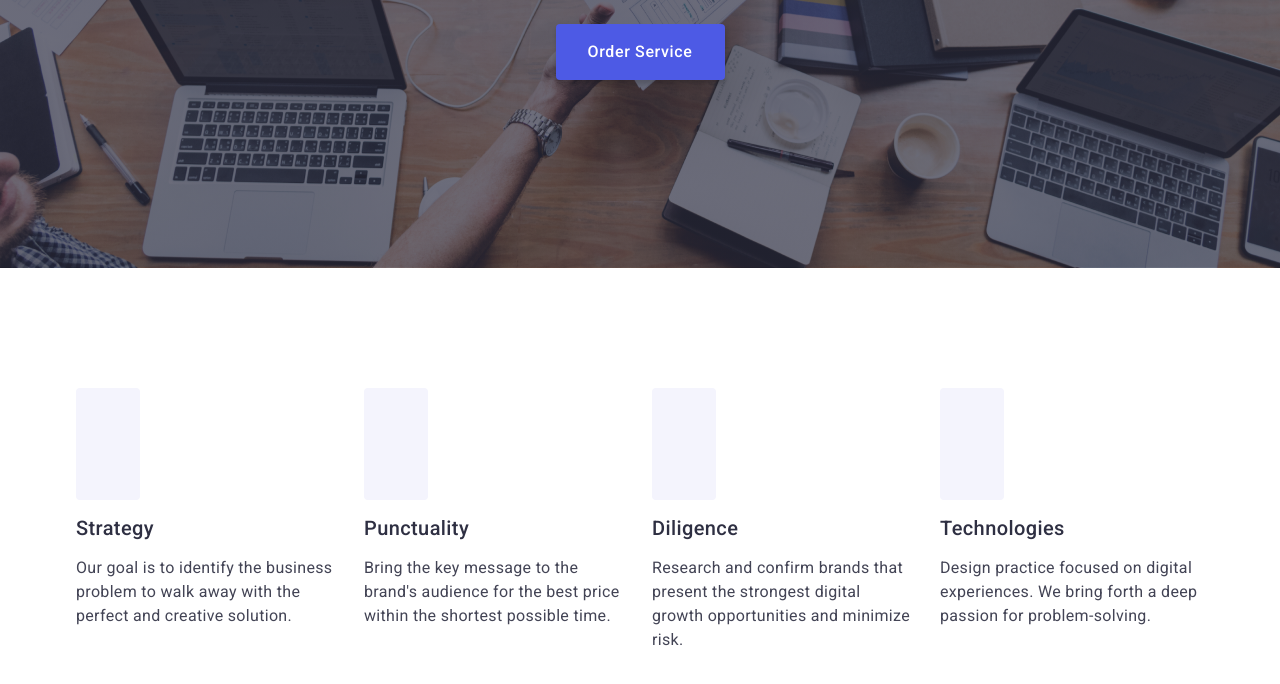
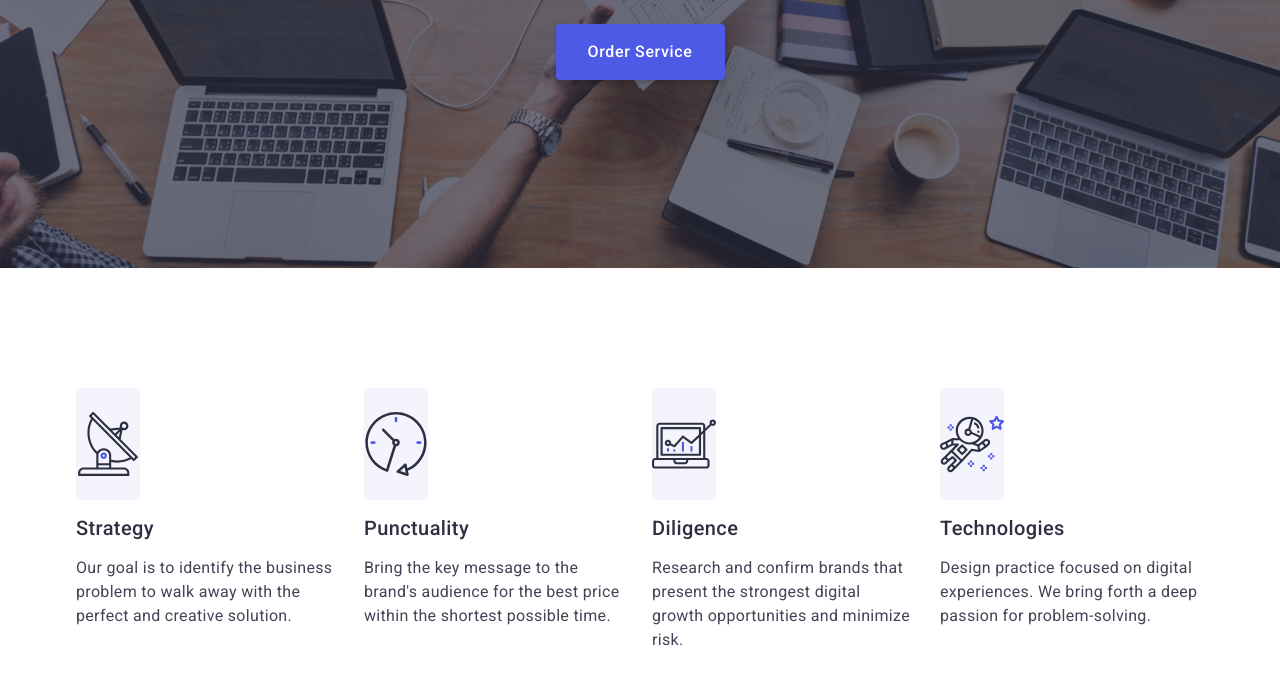
Before and after one commit to Dragos0129/goit-markup-hw-04, a plain HTML site: page index.html in a window 1280 px wide. Shown: the part 370-1054 px from the top of the page. Drawn offline with nearby package versions, Linux system fonts and the light colour scheme.

Commit message:
rect section2 1

```diff
--- a/index.html
+++ b/index.html
@@ -70,7 +70,7 @@
             <li class="trait-container">
               <div class="svgicons">
                 <svg width="64" height="64">
-                  <use href="./images/icons.svg#Antenna"></use>
+                  <use href="./images/icons.svg#antenna"></use>
                 </svg>
               </div>
               <h3 class="trait-header">Strategy</h3>
@@ -82,7 +82,7 @@
             <li class="trait-container">
               <div class="svgicons">
                 <svg width="64" height="64">
-                  <use href="./images/icons.svg#Clock"></use>
+                  <use href="./images/icons.svg#clock"></use>
                 </svg>
               </div>
               <h3 class="trait-header">Punctuality</h3>
@@ -94,7 +94,7 @@
             <li class="trait-container">
               <div class="svgicons">
                 <svg width="64" height="64">
-                  <use href="./images/icons.svg#Diagram"></use>
+                  <use href="./images/icons.svg#diagram"></use>
                 </svg>
               </div>
               <h3 class="trait-header">Diligence</h3>
@@ -106,7 +106,7 @@
             <li class="trait-container">
               <div class="svgicons">
                 <svg width="64" height="64">
-                  <use href="./images/icons.svg#Astroboy"></use>
+                  <use href="./images/icons.svg#astronaut"></use>
                 </svg>
               </div>
               <h3 class="trait-header">Technologies</h3>
```
